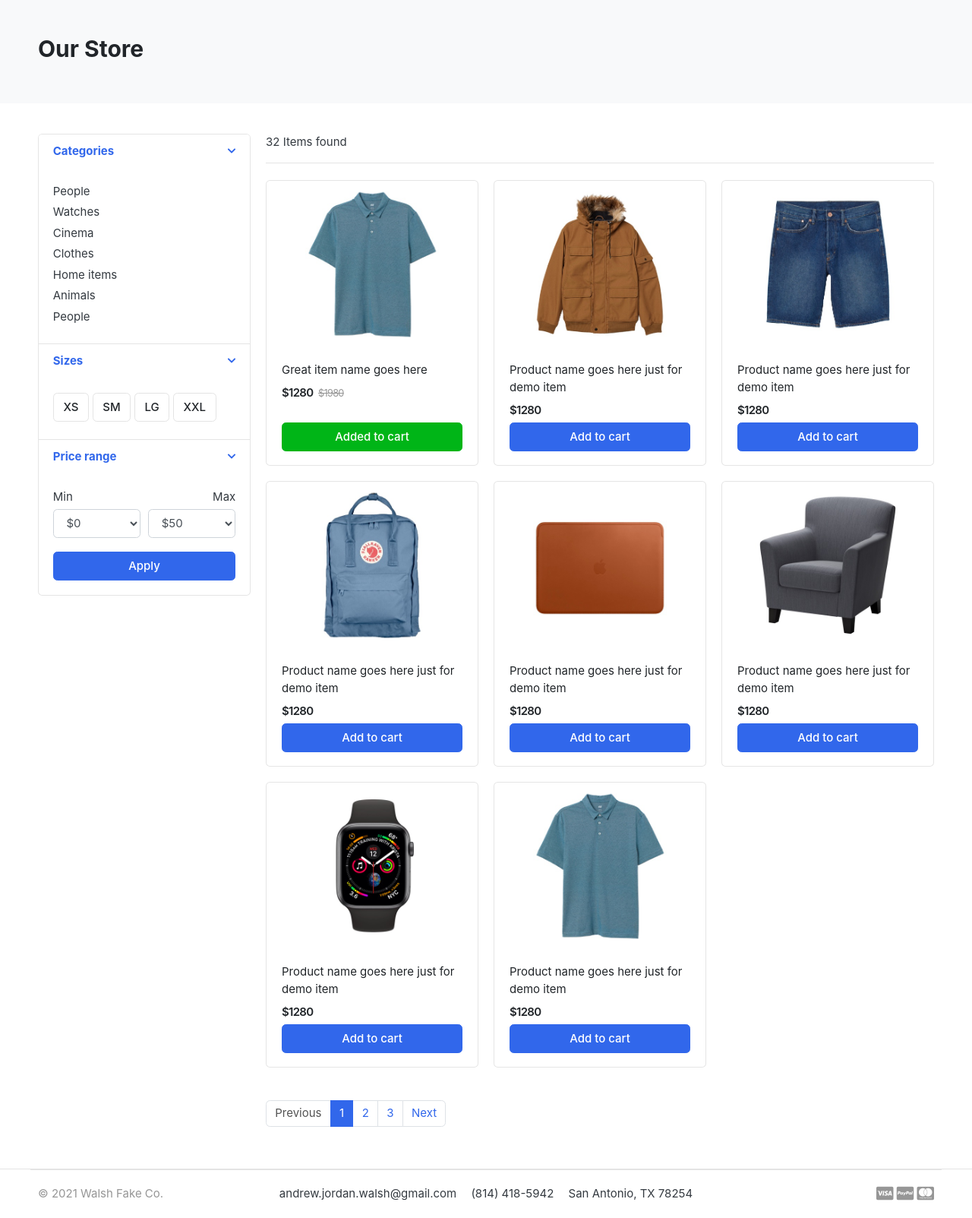
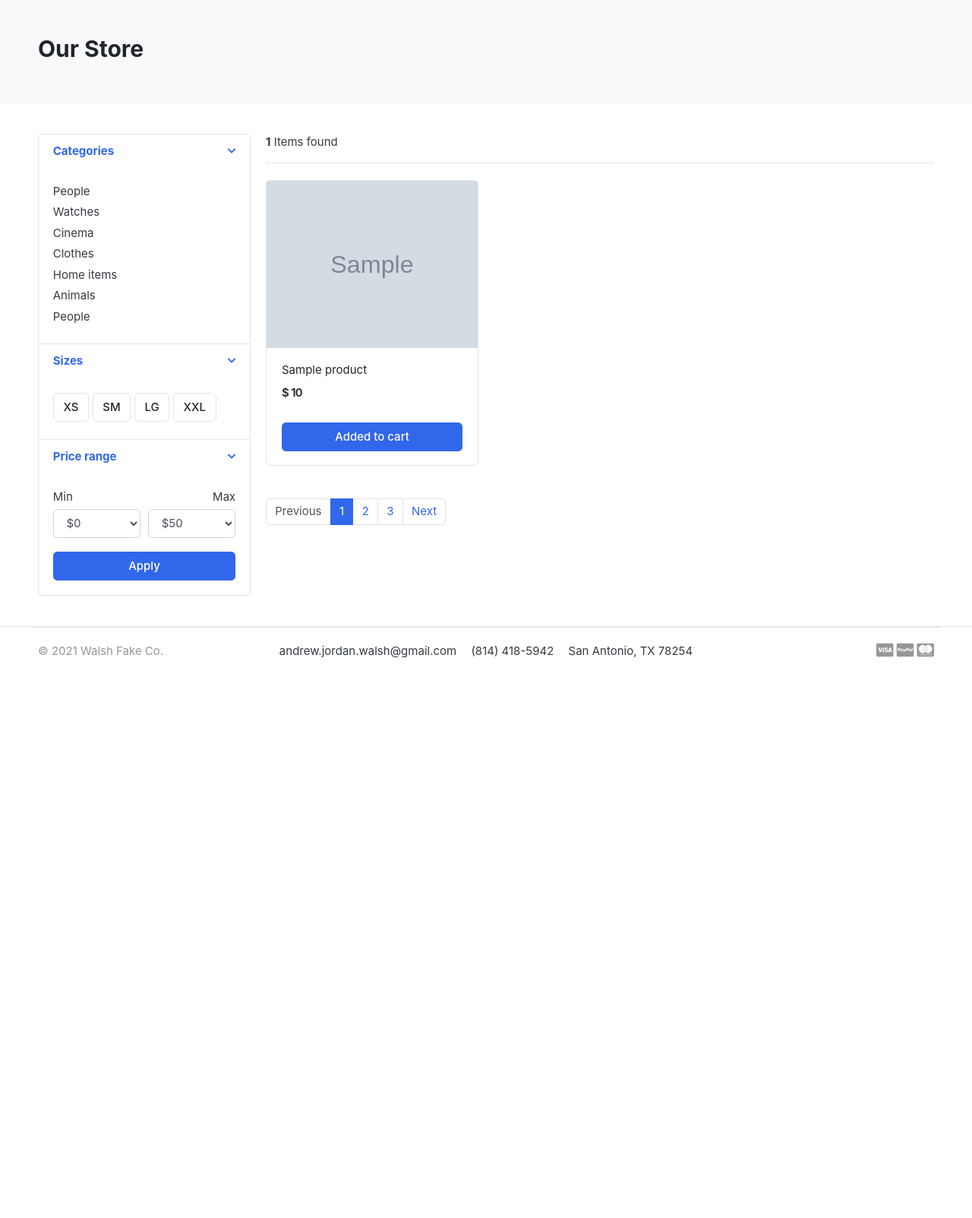
Before and after one commit to andrew-walsh-dev/WalshCommerce, a Django app: template walshCommerce/template/store/store.html in a window 1280 px wide. Shown: the part 118-1721 px from the top of the page at 76% size. After the commit the page ends 984 px from the top, so only its background shows below. Run offline with Django 3.2, Linux system fonts and the light colour scheme; the template is opened without the code that fills it: most values are stand-ins (such as "Sample title", 1, 10 or a date in 2020); grey boxes marked "Sample" are stand-in pictures; some libraries are stand-ins or nearby versions; some web fonts are replaced.

Commit message:
render products to store page

```diff
--- a/walshCommerce/template/store/store.html
+++ b/walshCommerce/template/store/store.html
@@ -1,4 +1,6 @@
 {% extends 'base.html' %}
+{% load static %}
+
 {% block content %}
 <section class="section-pagetop bg">
 <div class="container">
@@ -117,157 +119,32 @@
 
 <header class="border-bottom mb-4 pb-3">
 		<div class="form-inline">
-			<span class="mr-md-auto">32 Items found </span>
+			<span class="mr-md-auto"><strong>{{ product_count }}</strong> Items found </span>
 
 		</div>
 </header><!-- sect-heading -->
 
 <div class="row">
+	{% for product in products %}
 	<div class="col-md-4">
 		<figure class="card card-product-grid">
 			<div class="img-wrap">
 
-				<img src="images/items/1.jpg">
+				<img src="{{ product.image.url }}">
 
 			</div> <!-- img-wrap.// -->
 			<figcaption class="info-wrap">
 				<div class="fix-height">
-					<a href="./product-detail.html" class="title">Great item name goes here</a>
+					<a href="./product-detail.html" class="title">{{ product.product_name }}</a>
 					<div class="price-wrap mt-2">
-						<span class="price">$1280</span>
-						<del class="price-old">$1980</del>
+						<span class="price">$ {{ product.price }}</span>
 					</div> <!-- price-wrap.// -->
 				</div>
-				<a href="#" class="btn btn-block btn-success">Added to cart </a>
+				<a href="#" class="btn btn-block btn-primary">Added to cart </a>
 			</figcaption>
 		</figure>
 	</div> <!-- col.// -->
-
-	<div class="col-md-4">
-		<figure class="card card-product-grid">
-			<div class="img-wrap">
-				<img src="images/items/2.jpg">
-
-			</div> <!-- img-wrap.// -->
-			<figcaption class="info-wrap">
-				<div class="fix-height">
-					<a href="./product-detail.html" class="title">Product name goes here just for demo item</a>
-					<div class="price-wrap mt-2">
-						<span class="price">$1280</span>
-					</div> <!-- price-wrap.// -->
-				</div>
-				<a href="#" class="btn btn-block btn-primary">Add to cart </a>
-			</figcaption>
-		</figure>
-	</div> <!-- col.// -->
-
-	<div class="col-md-4">
-		<figure class="card card-product-grid">
-			<div class="img-wrap">
-				<img src="images/items/3.jpg">
-
-			</div> <!-- img-wrap.// -->
-			<figcaption class="info-wrap">
-				<div class="fix-height">
-					<a href="./product-detail.html" class="title">Product name goes here just for demo item</a>
-					<div class="price-wrap mt-2">
-						<span class="price">$1280</span>
-					</div> <!-- price-wrap.// -->
-				</div>
-				<a href="#" class="btn btn-block btn-primary">Add to cart </a>
-			</figcaption>
-		</figure>
-	</div> <!-- col.// -->
-
-	<div class="col-md-4">
-		<figure class="card card-product-grid">
-			<div class="img-wrap">
-				<img src="images/items/4.jpg">
-
-			</div> <!-- img-wrap.// -->
-			<figcaption class="info-wrap">
-				<div class="fix-height">
-					<a href="./product-detail.html" class="title">Product name goes here just for demo item</a>
-					<div class="price-wrap mt-2">
-						<span class="price">$1280</span>
-					</div> <!-- price-wrap.// -->
-				</div>
-				<a href="#" class="btn btn-block btn-primary">Add to cart </a>
-			</figcaption>
-		</figure>
-	</div> <!-- col.// -->
-
-	<div class="col-md-4">
-		<figure class="card card-product-grid">
-			<div class="img-wrap">
-				<img src="images/items/5.jpg">
-
-			</div> <!-- img-wrap.// -->
-			<figcaption class="info-wrap">
-				<div class="fix-height">
-					<a href="./product-detail.html" class="title">Product name goes here just for demo item</a>
-					<div class="price-wrap mt-2">
-						<span class="price">$1280</span>
-					</div> <!-- price-wrap.// -->
-				</div>
-				<a href="#" class="btn btn-block btn-primary">Add to cart </a>
-			</figcaption>
-		</figure>
-	</div> <!-- col.// -->
-
-	<div class="col-md-4">
-		<figure class="card card-product-grid">
-			<div class="img-wrap">
-				<img src="images/items/6.jpg">
-
-			</div> <!-- img-wrap.// -->
-			<figcaption class="info-wrap">
-				<div class="fix-height">
-					<a href="./product-detail.html" class="title">Product name goes here just for demo item</a>
-					<div class="price-wrap mt-2">
-						<span class="price">$1280</span>
-					</div> <!-- price-wrap.// -->
-				</div>
-				<a href="#" class="btn btn-block btn-primary">Add to cart </a>
-			</figcaption>
-		</figure>
-	</div> <!-- col.// -->
-
-	<div class="col-md-4">
-		<figure class="card card-product-grid">
-			<div class="img-wrap">
-				<img src="images/items/7.jpg">
-
-			</div> <!-- img-wrap.// -->
-			<figcaption class="info-wrap">
-				<div class="fix-height">
-					<a href="./product-detail.html" class="title">Product name goes here just for demo item</a>
-					<div class="price-wrap mt-2">
-						<span class="price">$1280</span>
-					</div> <!-- price-wrap.// -->
-				</div>
-				<a href="#" class="btn btn-block btn-primary">Add to cart </a>
-			</figcaption>
-		</figure>
-	</div> <!-- col.// -->
-
-	<div class="col-md-4">
-		<figure class="card card-product-grid">
-			<div class="img-wrap">
-				<img src="images/items/1.jpg">
-
-			</div> <!-- img-wrap.// -->
-			<figcaption class="info-wrap">
-				<div class="fix-height">
-					<a href="./product-detail.html" class="title">Product name goes here just for demo item</a>
-					<div class="price-wrap mt-2">
-						<span class="price">$1280</span>
-					</div> <!-- price-wrap.// -->
-				</div>
-				<a href="#" class="btn btn-block btn-primary">Add to cart </a>
-			</figcaption>
-		</figure>
-	</div> <!-- col.// -->
+	{% endfor %}
 </div> <!-- row end.// -->
 
 
```
Also changed, not shown: walshCommerce/store/views.py (+10 -1 lines).
